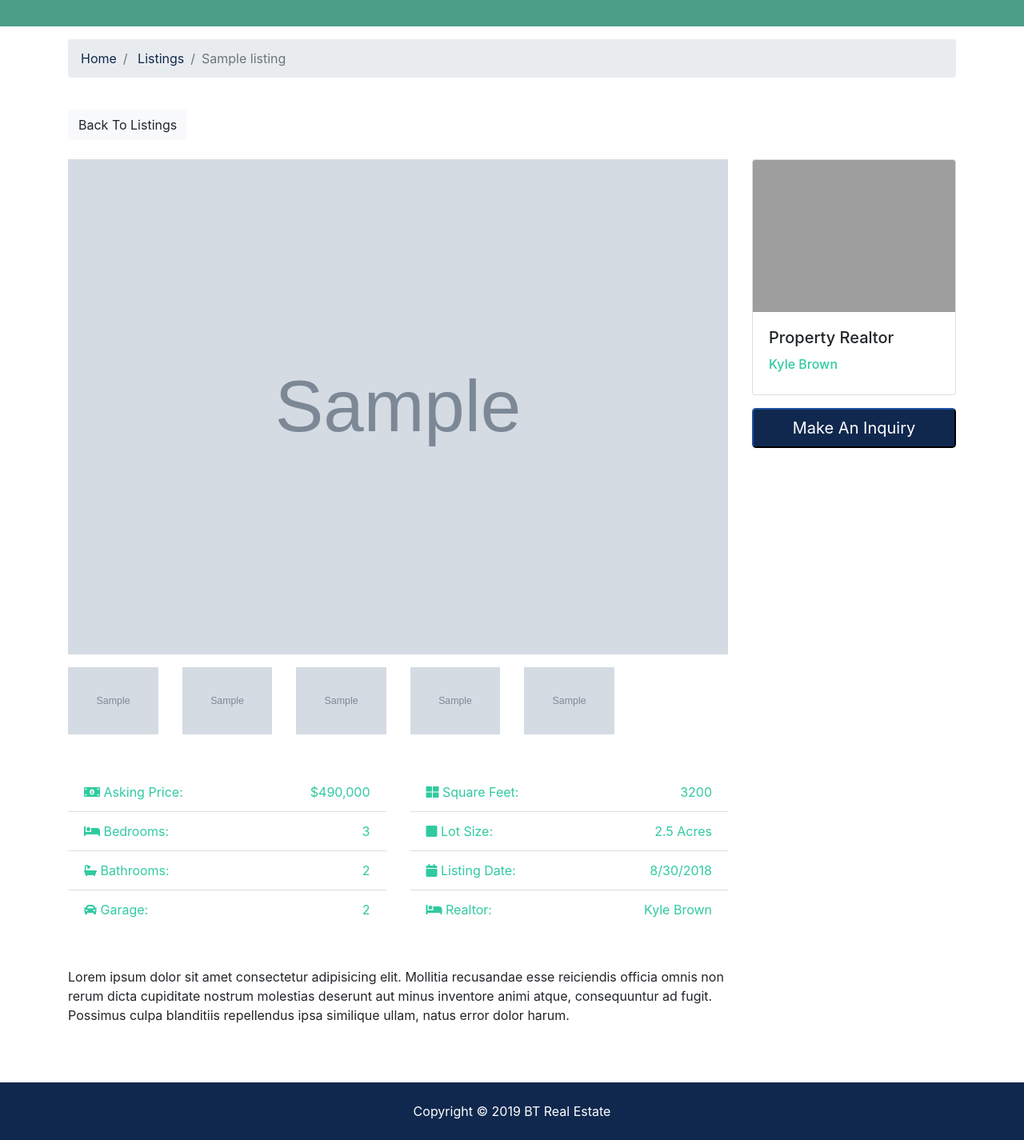
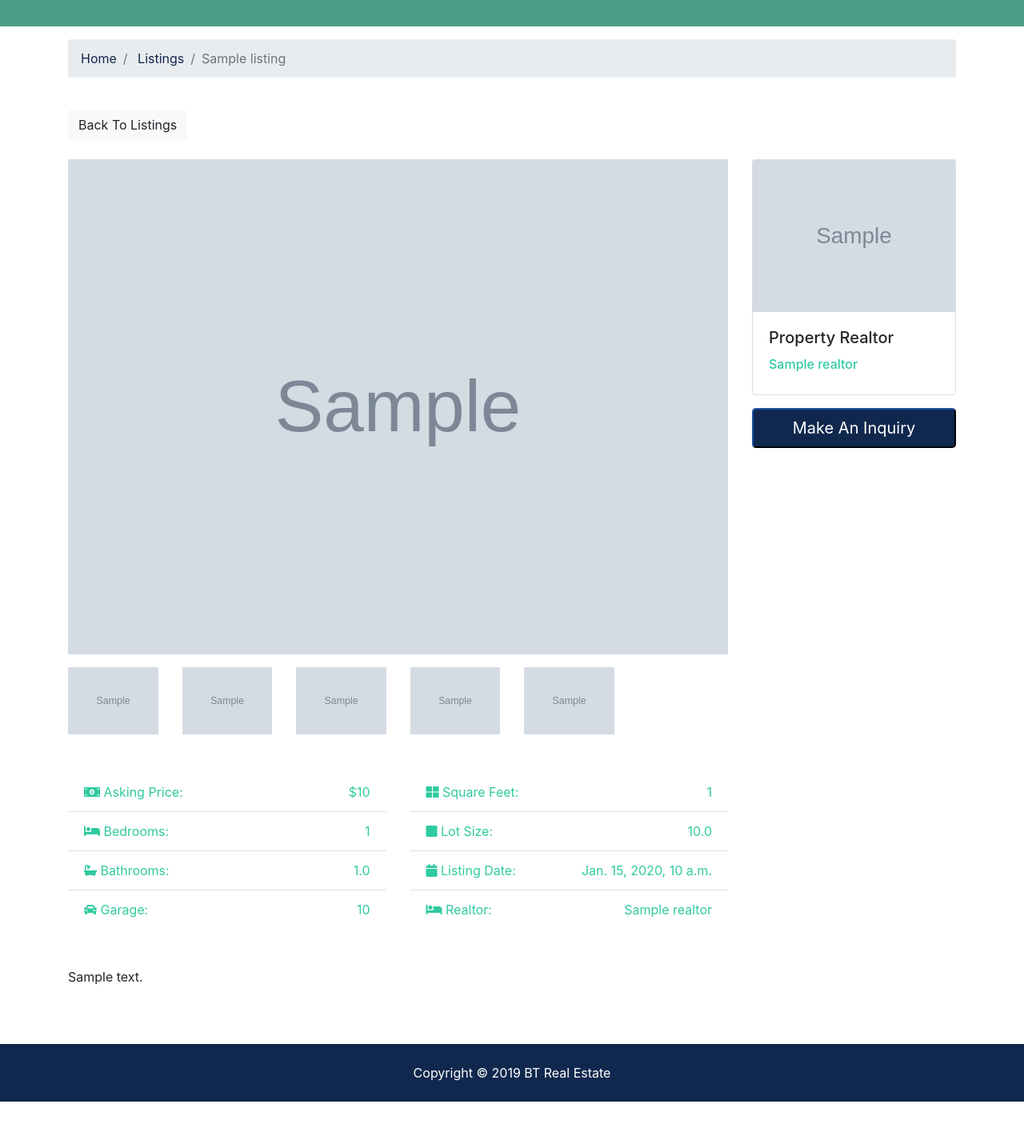
Before and after one commit to wassertim/btre_project, a Django app: page /listings/1 in a window 1280 px wide. Shown: the part 312-1737 px from the top of the page at 80% size. After the commit the page ends 1689 px from the top, so only its background shows below. Run offline with Django 3.2, Linux system fonts and the light colour scheme; tables that the repository leaves empty hold one stand-in row (values such as "Sample post"); grey boxes marked "Sample" are stand-in pictures; some libraries are stand-ins or nearby versions; grey boxes are pictures that could not be loaded.

Commit message:
add listing

```diff
--- a/templates/listings/listing.html
+++ b/templates/listings/listing.html
@@ -50,20 +50,19 @@
                             <ul class="list-group list-group-flush">
                                 <li class="list-group-item text-secondary">
                                     <i class="fas fa-money-bill-alt"></i> Asking Price:
-                                    <span class="float-right">$490,000</span>
+                                    <span class="float-right">${{ listing.price | intcomma }}</span>
                                 </li>
                                 <li class="list-group-item text-secondary">
                                     <i class="fas fa-bed"></i> Bedrooms:
-                                    <span class="float-right">3</span>
+                                    <span class="float-right">{{ listing.bedrooms }}</span>
                                 </li>
                                 <li class="list-group-item text-secondary">
                                     <i class="fas fa-bath"></i> Bathrooms:
-                                    <span class="float-right">2</span>
+                                    <span class="float-right">{{ listing.bathrooms }}</span>
                                 </li>
                                 <li class="list-group-item text-secondary">
                                     <i class="fas fa-car"></i> Garage:
-                                    <span class="float-right">2
-                  </span>
+                                    <span class="float-right">{{ listing.garage }}</span>
                                 </li>
                             </ul>
                         </div>
@@ -71,20 +70,19 @@
                             <ul class="list-group list-group-flush">
                                 <li class="list-group-item text-secondary">
                                     <i class="fas fa-th-large"></i> Square Feet:
-                                    <span class="float-right">3200</span>
+                                    <span class="float-right">{{listing.sqft}}</span>
                                 </li>
                                 <li class="list-group-item text-secondary">
                                     <i class="fas fa-square"></i> Lot Size:
-                                    <span class="float-right">2.5 Acres
-                  </span>
+                                    <span class="float-right">{{listing.lot_size}}</span>
                                 </li>
                                 <li class="list-group-item text-secondary">
                                     <i class="fas fa-calendar"></i> Listing Date:
-                                    <span class="float-right">8/30/2018</span>
+                                    <span class="float-right">{{listing.list_dat}}</span>
                                 </li>
                                 <li class="list-group-item text-secondary">
                                     <i class="fas fa-bed"></i> Realtor:
-                                    <span class="float-right">Kyle Brown
+                                    <span class="float-right">{{listing.realtor}}
                   </span>
                                 </li>
 
@@ -96,18 +94,16 @@
                     <!-- Description -->
                     <div class="row mb-5">
                         <div class="col-md-12">
-                            Lorem ipsum dolor sit amet consectetur adipisicing elit. Mollitia recusandae esse reiciendis officia omnis non rerum dicta
-                            cupiditate nostrum molestias deserunt aut minus inventore animi atque, consequuntur ad fugit. Possimus culpa
-                            blanditiis repellendus ipsa similique ullam, natus error dolor harum.
+                            {{listing.description}}
                         </div>
                     </div>
                 </div>
                 <div class="col-md-3">
                     <div class="card mb-3">
-                        <img class="card-img-top" src="assets/img/realtors/kyle.jpg" alt="Seller of the month">
+                        <img class="card-img-top" src="{{listing.realtor.photo.url}}" alt="Seller of the month">
                         <div class="card-body">
                             <h5 class="card-title">Property Realtor</h5>
-                            <h6 class="text-secondary">Kyle Brown</h6>
+                            <h6 class="text-secondary">{{listing.realtor}}</h6>
                         </div>
                     </div>
                     <button class="btn-primary btn-block btn-lg" data-toggle="modal" data-target="#inquiryModal">Make An Inquiry</button>
```
